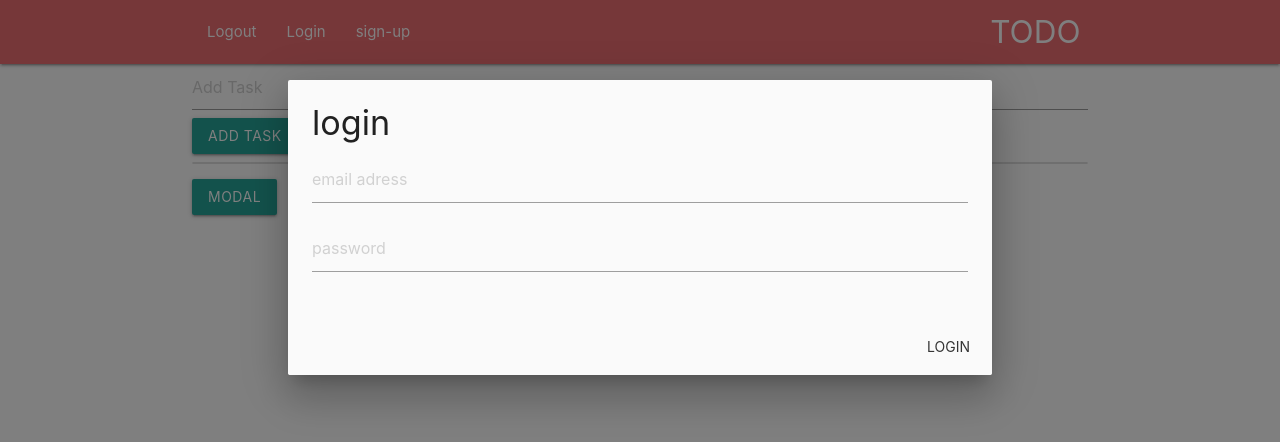
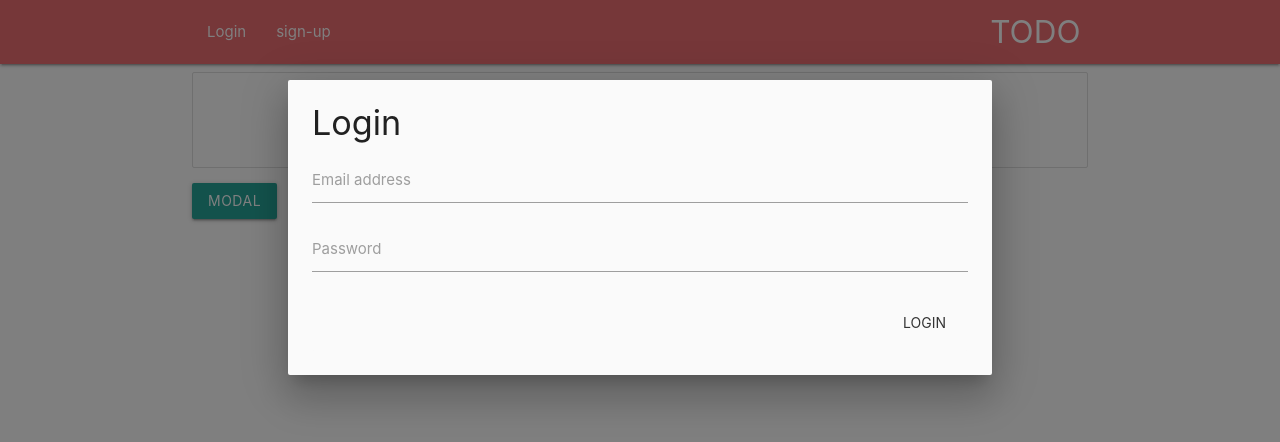
Before and after one commit to Pericles001/todolist, a plain HTML site: page index.html in a window 1280 px wide. Both pictures are taken after a click on the link "Login". Drawn offline with nearby package versions, Linux system fonts and the light colour scheme; no server answers.

Commit message:
set ui according to user status

```diff
--- a/app.js
+++ b/app.js
@@ -2,8 +2,23 @@
 const todoList = document.querySelector('#todo-list');
 const form = document.querySelector('#add-todo-form');
 const updateBtn = document.querySelector('#update');
+const logoutItems = document.querySelectorAll('.logged-out');
+const loginItems = document.querySelectorAll('.logged-in');
+let currentUser = null;
 let newTitle = '';
 let updateId = null;
+
+function setupUI(user) {
+    if (user) {
+        loginItems.forEach(item => item.style.display = 'block');
+        logoutItems.forEach(item => item.style.display = 'none');
+
+    } else {
+        loginItems.forEach(item => item.style.display = 'none');
+        logoutItems.forEach(item => item.style.display = 'block');
+    }
+}
+
 function renderList(doc) {
     let li = document.createElement('li');
     li.className = "collection-item";
@@ -51,7 +66,14 @@ form.addEventListener('submit', e => {
     })
     form.title.value = '';
 })
-
+function getTodos() {
+    todoList.innerHTML = '';
+    currentUser = auth.currentUser;
+    console.log('currentUser', currentUser)
+    if (currentUser === null) {
+        todoList.innerHTML = '<h3 class="center-align">Please login to get todos</h3>';
+        return;
+    }
     db.collection('todos').orderBy('title').onSnapshot(snapshot => {
         let changes = snapshot.docChanges()
         changes.forEach(change => {
@@ -68,3 +90,4 @@ db.collection('todos').orderBy('title').onSnapshot(snapshot => {
             }
         });
     })
+}
--- a/auth.js
+++ b/auth.js
@@ -1,17 +1,47 @@
+
+
+auth.onAuthStateChanged(user => {
+
+    getTodos();
+    setupUI(user);
+})
+
+const logout = document.querySelector('#logout');
+logout.addEventListener('click', e => {
+    e.preventDefault()
+    auth.signOut();
+})
+
+const loginForm = document.querySelector('#login-form');
+console.log(loginForm['login-email'].value)
+loginForm.addEventListener('submit', e => {
+    e.preventDefault();
+    const email = loginForm['login-email'].value;
+    const password = loginForm['login-password'].value;
+    auth.signInWithEmailAndPassword(email, password).then(() => {
+        const modal = document.querySelector('#modal-login');
+        M.Modal.getInstance(modal).close();
+        loginForm.querySelector('.error').innerHTML = '';
+        loginForm.reset();
+
+    }).catch(err => {
+        loginForm.querySelector('.error').innerHTML = err.message
+    })
+})
+
 const signupForm = document.querySelector('#signup-form');
+console.log(signupForm['signup-email'].value)
 signupForm.addEventListener('submit', e => {
     e.preventDefault();
     const email = signupForm['signup-email'].value;
     const password = signupForm['signup-password'].value;
-    console.log(email);
-    console.log(password);
     auth.createUserWithEmailAndPassword(email, password).then(() => {
         const modal = document.querySelector('#modal-signup');
         M.Modal.getInstance(modal).close();
-
         signupForm.querySelector('.error').innerHTML = '';
         signupForm.reset();
+
     }).catch(err => {
-        signupForm.querySelector('.error').innerHTML = err.message;
+        signupForm.querySelector('.error').innerHTML = err.message
     })
 })
--- a/index.html
+++ b/index.html
@@ -38,18 +38,18 @@
         <a href="#" class="brand-logo right">TODO</a>
         <ul id="nav-mobile">
           <li class="logged-in">
-            <a href="" class="modal-trigger" id="logged-out">Logout</a>
+            <a href=""id="logout">Logout</a>
           </li>
-          <li class="logged-in">
+          <li class="logged-out">
             <a
               href=""
               class="modal-trigger"
               data-target="modal-login"
-              id="logged-in"
+
               >Login</a
             >
           </li>
-          <li class="logged-in">
+          <li class="logged-out">
             <a
               href=""
               class="modal-trigger"
@@ -63,7 +63,7 @@
     </nav>
 
     <div class="container">
-      <form id="add-todo-form" method="post">
+      <form id="add-todo-form" method="post" class="logged-in">
         <input type="text" name="title" placeholder="Add Task" id="" />
         <button type="submit" class="waves-effect waves-light btn">
           Add Task
@@ -105,10 +105,37 @@
       </div>
 
       <!-- login modal-->
+
+
+
       <div id="modal-login" class="modal">
         <div class="modal-content">
+            <h4>Login</h4>
+            <form action="" id="login-form">
+                <div class="input-field">
+                    <input type="email" id="login-email" required>
+                    <label>Email address</label>
+                </div>
+                <div class="input-field">
+                    <input type="password" id="login-password" required>
+                    <label>Password</label>
+                </div>
+                <p class="error pink-text center-align"></p>
+                <div class="modal-footer">
+                    <button class="waves-effect waves-green btn-flat">login</button>
+
+                </div>
+            </form>
+        </div>
+
+    </div>
+
+
+
+     <!-- <div id="modal-login" class="modal">
+        <div class="modal-content">
           <h4>login</h4>
-          <form action="">
+          <form action="" id="login-form">
             <div class="input-field">
               <input
                 type="email"
@@ -125,20 +152,60 @@
                 required
               />
             </div>
+<p class="error pink-text center-align"></p>
+            <div class="modal-footer">
+              <button
+                type="submit"
+                class="modal-close waves-effect waves-green btn-flat"
+              >
+               login
+              </button>
+            </div>
           </form>
         </div>
-        <div class="modal-footer">
-          <button
-            type="submit"
-            class="modal-close waves-effect waves-green btn-flat"
-          >
-            Login
-          </button>
-        </div>
-      </div>
+      </div>  -->
 
       <!-- signup modal-->
+
+
+
       <div id="modal-signup" class="modal">
+        <div class="modal-content">
+            <h4>Sign up</h4>
+            <form action="" id="signup-form">
+                <div class="input-field">
+                    <input type="email" id="signup-email" required>
+                    <label>Email address</label>
+                </div>
+                <div class="input-field">
+                    <input type="password" id="signup-password" required>
+                    <label>Password</label>
+                </div>
+                <p class="error pink-text center-align"></p>
+                <div class="modal-footer">
+                    <button class="waves-effect waves-green btn-flat">signup</button>
+
+                </div>
+            </form>
+        </div>
+
+    </div>
+
+
+
+
+
+
+
+
+
+
+
+
+
+
+
+    <!--  <div id="modal-signup" class="modal">
         <div class="modal-content">
           <h4>signup</h4>
           <form action="" id="signup-form">
@@ -169,7 +236,7 @@
             </div>
           </form>
         </div>
-      </div>
+      </div>-->
     </div>
 
     <script>
```
Lines whose indentation alone changed are shown as unchanged.
